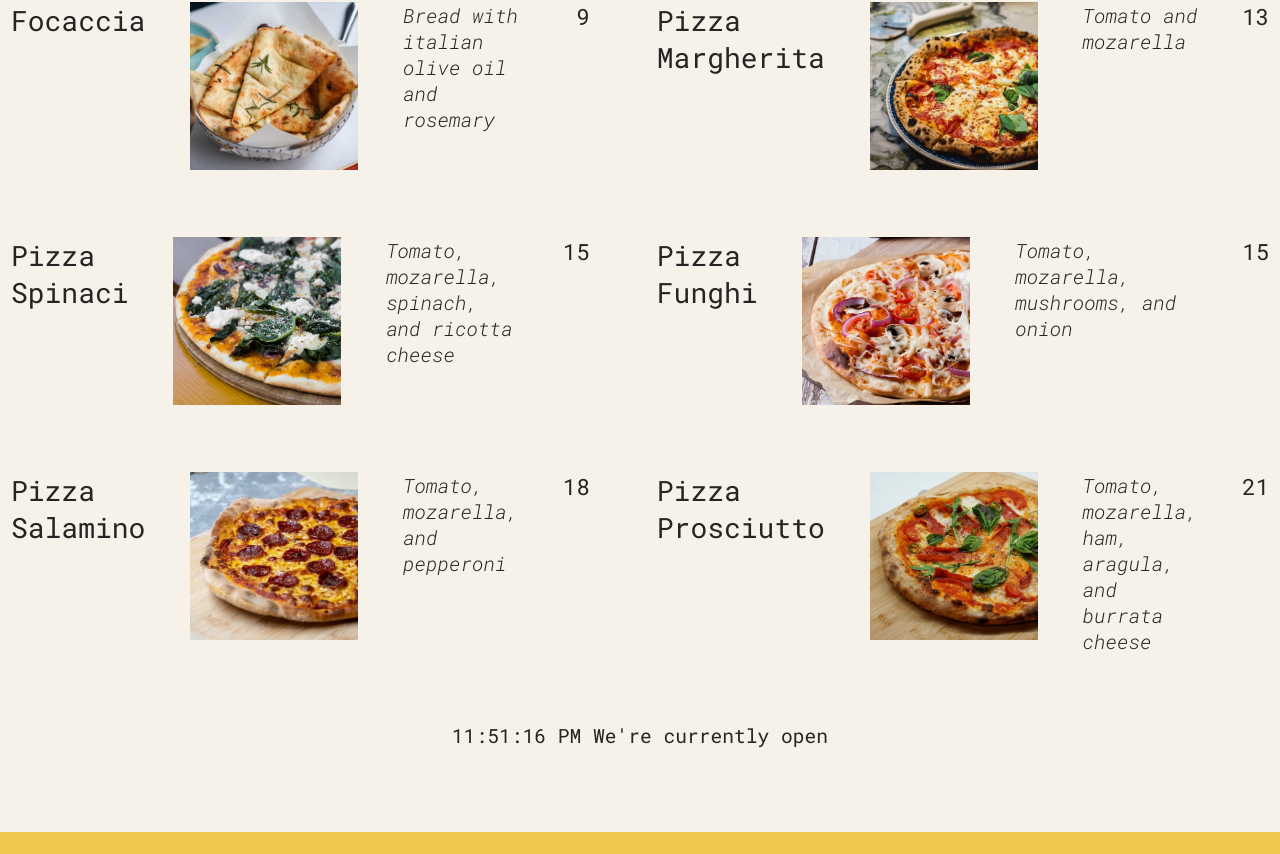
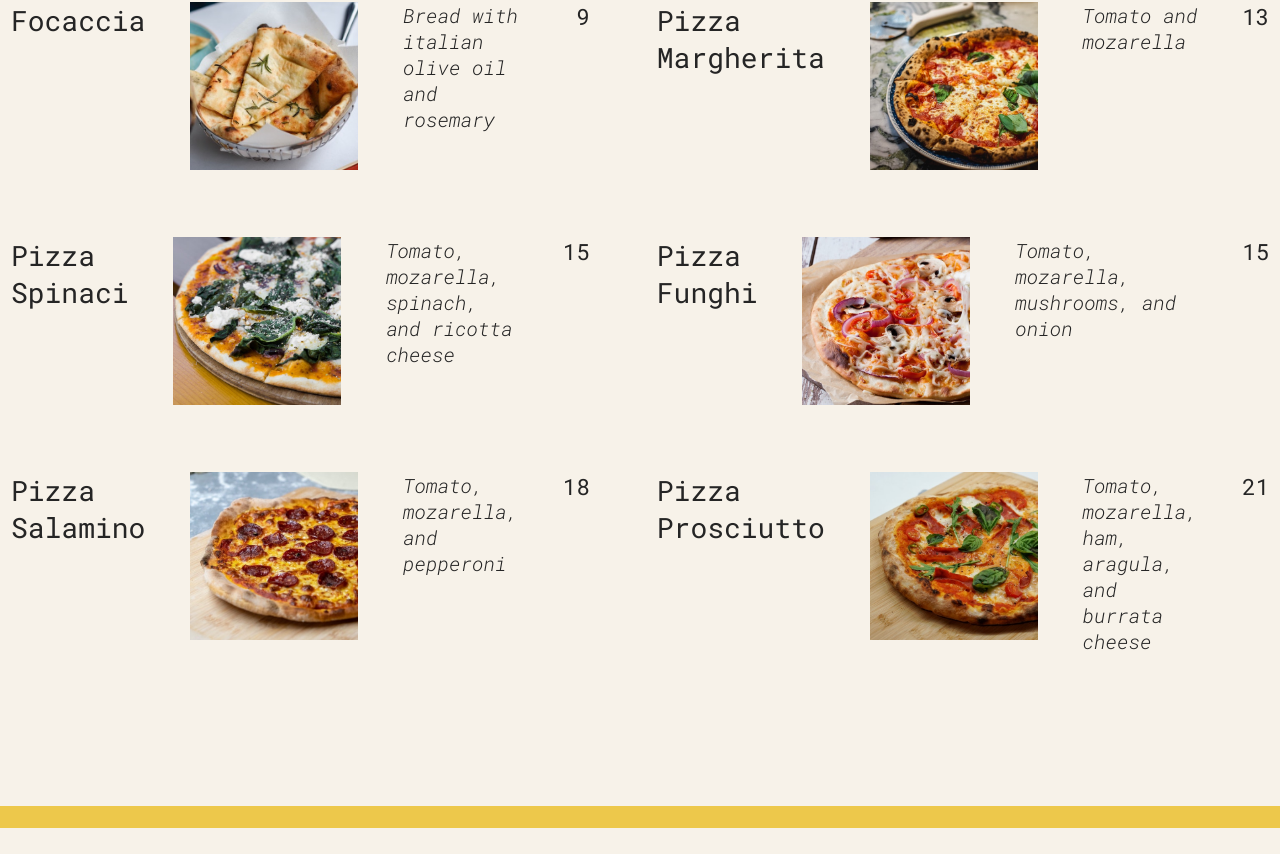
Before and after one commit to Segundavid-Dev/REACT-REPO, a React (Vite) app: page / in a window 1280 px wide. Shown: the part 325-1179 px from the top of the page. After the commit the page ends 1153 px from the top, so only its background shows below. Built offline with nearby package versions, Linux system fonts and the light colour scheme.

Commit message:
conditional rendering

```diff
--- a/src/App.jsx
+++ b/src/App.jsx
@@ -64,15 +64,20 @@
 }
 
 function Menu() {
+  const pizzas = pizzaData;
+  const numPizzas = pizzaData.length;
+
   return (
     <main className="menu">
       <h2>Our menu</h2>
 
-      <ul className="pizzas">
-        {pizzaData.map((pizza) => (
-          <Pizza pizzaObj={pizza} key={pizza.name} />
-        ))}
-      </ul>
+      {numPizzas > 0 && (
+        <ul className="pizzas">
+          {pizzas.map((pizza) => (
+            <Pizza pizzaObj={pizza} key={pizza.name} />
+          ))}
+        </ul>
+      )}
     </main>
   );
 }
@@ -89,9 +94,19 @@
 }
 
 function Footer() {
+  const hour = new Date().getHours();
+  const openHour = 8;
+  const closeHour = 22;
+  const isOpen = hour >= openHour && hour <= closeHour;
+  console.log(isOpen);
   return (
     <footer className="footer">
-      {new Date().toLocaleTimeString()} We're currently open
+      {isOpen && (
+        <div className="order">
+          <p>we're open until {closeHour}:00. come visit us or order online</p>
+          <button className="btn">Order</button>
+        </div>
+      )}
     </footer>
   );
 }
```
